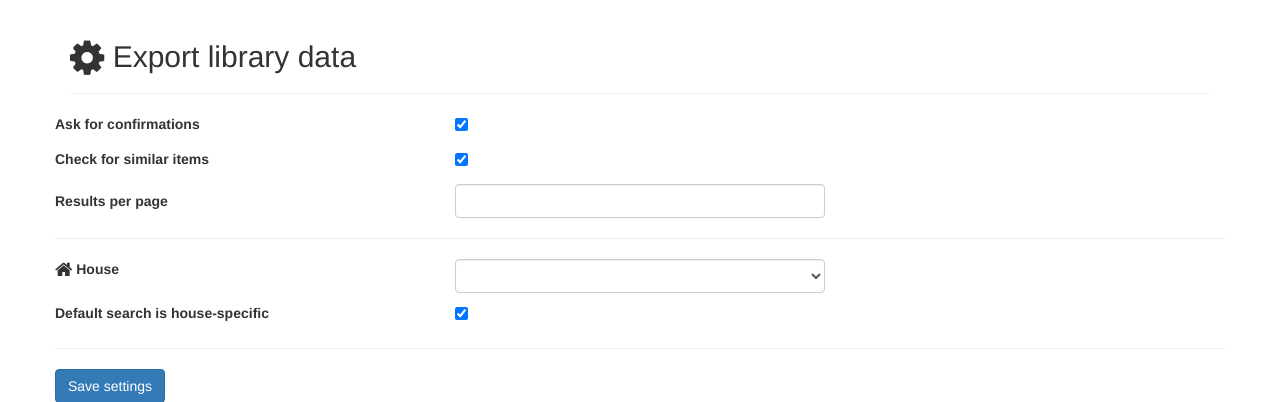
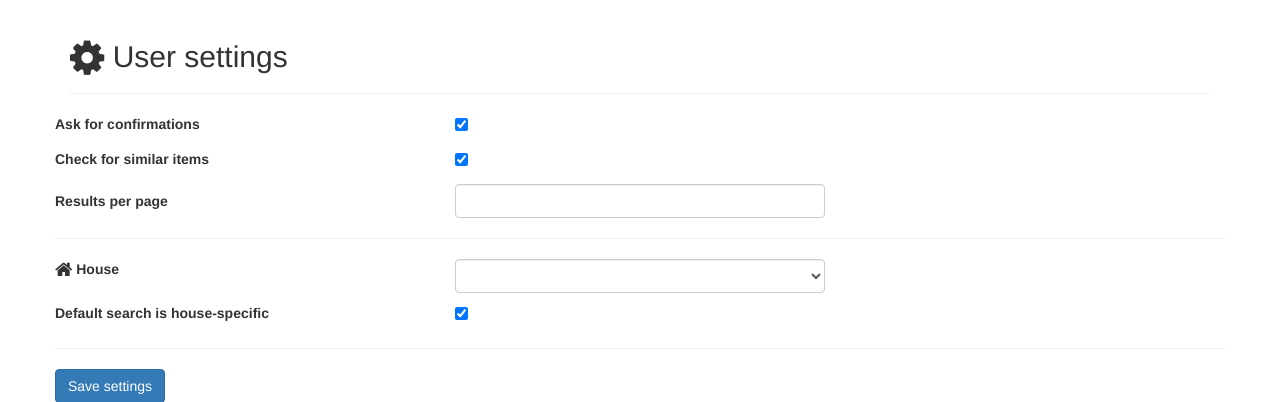
Before and after one commit to hemidactylus/flaskbiblio, a Flask app: template app/templates/usersettings.html in a window 1280 px wide. Shown: the part 57-459 px from the top of the page. Run offline with Flask 2, Linux system fonts and the light colour scheme; the template is opened without the code that fills it: values that come from a table or form of the project are taken from there, others are empty; some libraries are stand-ins or nearby versions.

Commit message:
Fixed a wrong title in the settings page

```diff
--- a/app/templates/usersettings.html
+++ b/app/templates/usersettings.html
@@ -5,7 +5,7 @@
 <div class="container">
   <h2>
     <i class="fa fa-cog fa-lg" aria-hidden="true"></i>
-    Export library data
+    User settings
   </h2>
   <hr>
   <form class="form form-horizontal" method="post" role="form" name="{{ url_for('ep_exportdata') }}">
```
